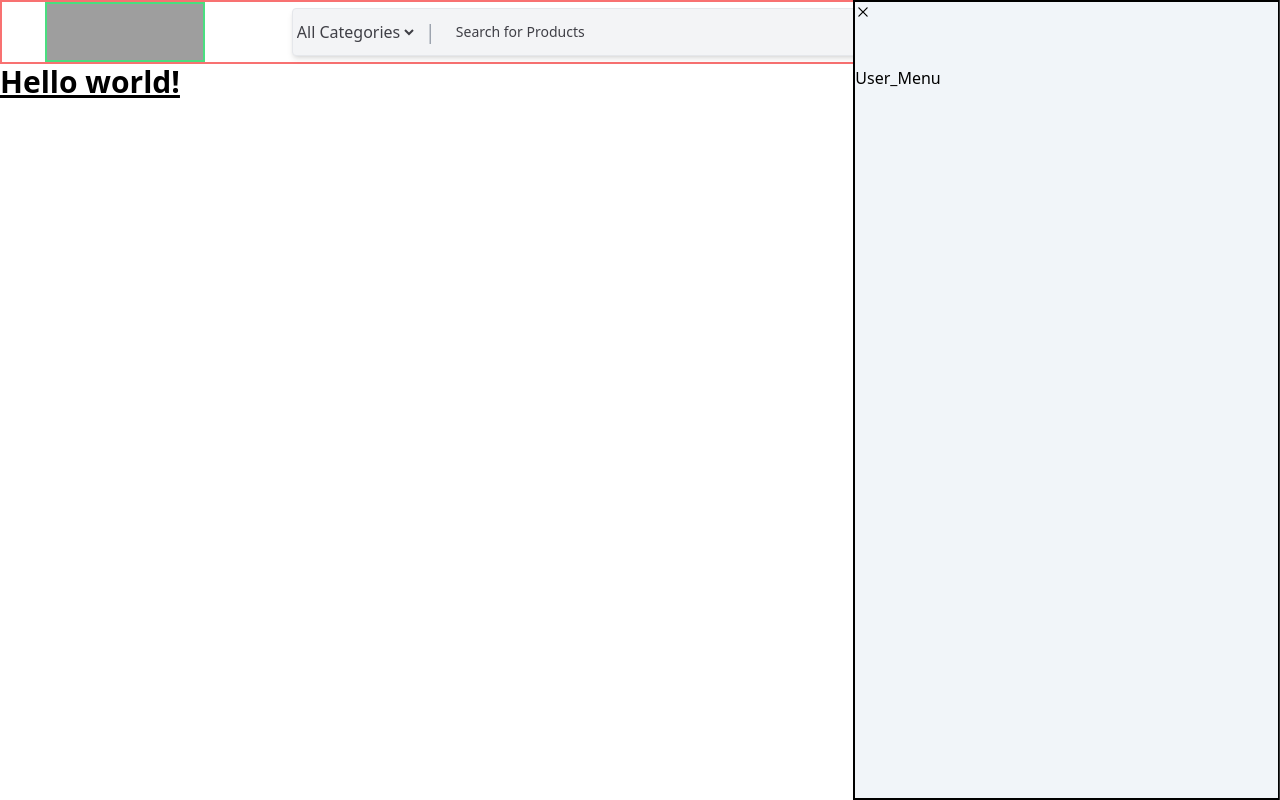
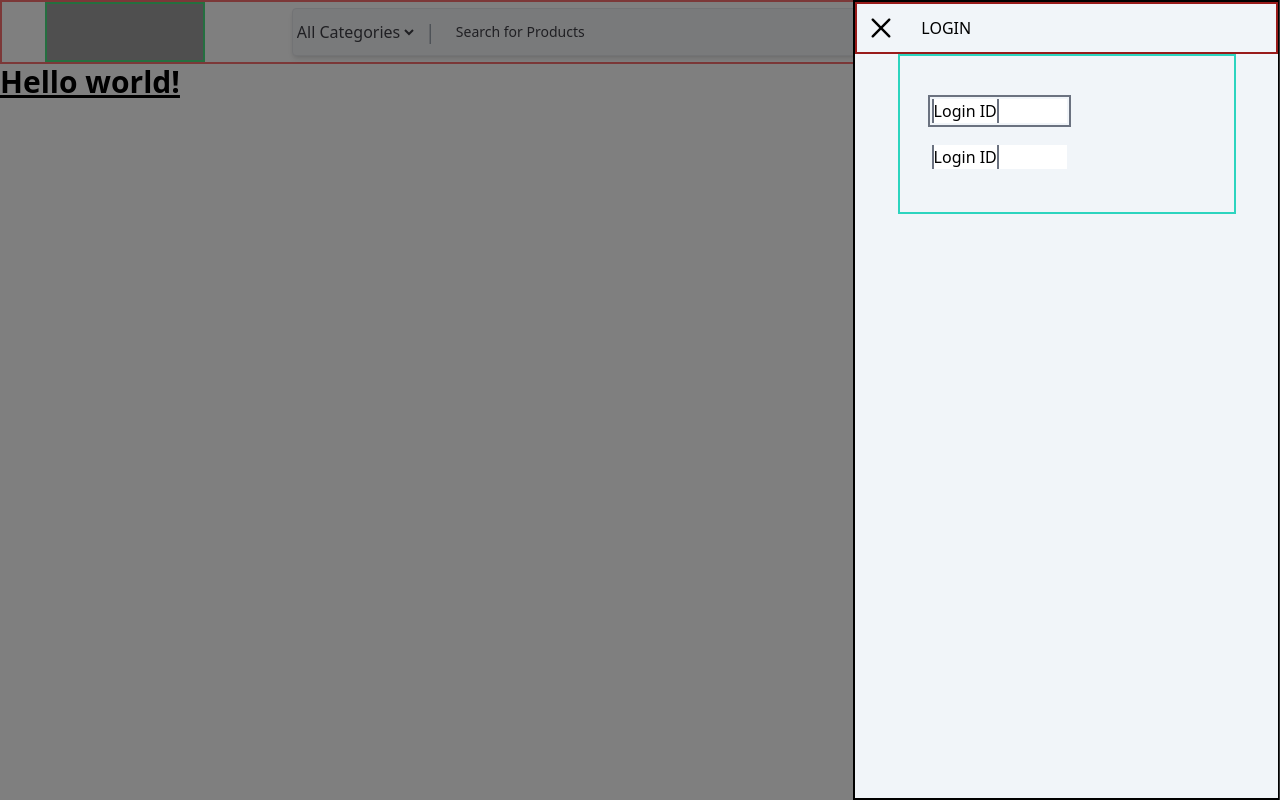
Before and after one commit to vashishtabhinandan9/E-Commerce, a React (Vite) app in the folder client/: page / in a window 1280 px wide. Both pictures are taken after a click on the button 1138 px from the left and 33 px from the top of the page. Built offline with nearby package versions, Linux system fonts and the light colour scheme; grey boxes are pictures that could not be loaded.

Commit message:
loginpage 1

```diff
--- /dev/null
+++ b/client/src/Components/Auth/SignIn.jsx
@@ -0,0 +1,20 @@
+
+
+export function SignIn(){
+    return (
+        <>
+        <form className="border-teal-400 border-2 m-auto p-auto w-4/5 h-40 flex flex-col justify-around p-8">
+            <div className="flex flex-col relative group">
+            <input type="text" className="w-1/2 pl-2 outline-none outline outline-gray-500" ></input>
+            <span className="absolute tansition-transform ease-out duration-300 group-hover:-translate-y-3 group-hover:scale-50 bg-white border-x-2 border-gray-500">Login ID</span>
+            </div>
+
+            <div className="flex flex-col relative group">
+            <input type="text" className="w-1/2 pl-2 outline-gray-500" ></input>
+            <span className="absolute tansition-transform ease-out duration-300 group-hover:-translate-y-3 group-hover:scale-50 bg-white border-x-2 border-gray-500">Login ID</span>
+            </div>
+        </form>
+
+        </>
+    )
+}
--- a/client/src/Components/Slide_Menu/Left_Slide_Menu.jsx
+++ b/client/src/Components/Slide_Menu/Left_Slide_Menu.jsx
@@ -1,7 +1,9 @@
 import { useState } from "react";
 import { RxCross2 } from "react-icons/rx";
 import { GiHamburgerMenu } from "react-icons/gi";
+import { SignIn } from "../Auth/SignIn";
 export function Left_Slide_Menu() {
+
   const [Isopen,setIsopen]=useState(false);
 
 return (
@@ -16,13 +18,14 @@ return (
   <aside id="Side_Menu" className={` absolute top-0 left-0 overflow-auto  border-black border-2 w-screen h-screen z-10 bg-slate-100 transform ease-in-out transition-transform duration-300
   ${Isopen ? 'translate-x-0' : '-translate-x-full'}` }>
     <div>
-      <div id="close" className=" w-16 h-16 ">
-      <button onClick={()=>{setIsopen(false)}}>
-             <RxCross2/>
+      <div id="close" className=" w-8 h-8 m-4 float-right hover:transform hover:rotate-180 " >
+      <button className="w-full h-full" onClick={()=>{setIsopen(false)}}>
+             <RxCross2 className="w-full h-full"/>
       </button>
       </div>
       <div>
       leftmenu
+
       </div>
     </div>
   </aside>
--- a/client/src/Components/Slide_Menu/Right_Slide_Menu.jsx
+++ b/client/src/Components/Slide_Menu/Right_Slide_Menu.jsx
@@ -1,6 +1,7 @@
 import { useState } from "react";
 import { RxCross2 } from "react-icons/rx";
 import { Dialog, Transition } from '@headlessui/react'
+import { SignIn } from "../Auth/SignIn";
 
 export function Right_Slide_Menu({Icon, Name}) {
   const [Isopen, setIsopen] = useState(false);
@@ -19,21 +20,29 @@ export function Right_Slide_Menu({Icon, Name}) {
           {Icon}
         </button>
       </div>
-
+      {Isopen && (
+        <div className="fixed top-0 left-0 w-screen h-screen bg-black opacity-50 z-20" onClick={() => setIsopen(false)}>
+        </div>
+      )}
       <aside
         id="Side_Menu"
-        className={`fixed top-0 right-0 w-screen md:w-1/3 overflow-auto border-black border-2 h-screen z-10 bg-slate-100 transform transition-all ease-out duration-300
+        className={`fixed top-0 right-0 w-screen md:w-1/3 overflow-auto  border-black border-2 h-screen z-30  bg-slate-100 transform transition-all ease-out duration-300
         ${  Isopen ? 'translate-x-0' : 'translate-x-full'} `
       }
       >
         <div>
-          <div id="close" className="w-16 h-16">
-            <button onClick={() => setIsopen(false)}>
-              <RxCross2 />
+          <div id="close" className="w-full border-red-800 border-2 flex items-center">
+            <button className="w-8 h-8 m-2" onClick={() => setIsopen(false)}>
+              <RxCross2 className="w-full h-full hover:{transform duaration-300 rotate-45}" />
             </button>
+            <div className="mx-4">
+            <h3>LOGIN</h3>
+            </div>
+
           </div>
           <div>
-            {Name}
+            {Name== "Cart_Menu" ? "Cart_Menu":<SignIn/> }
+
           </div>
         </div>
       </aside>
```
